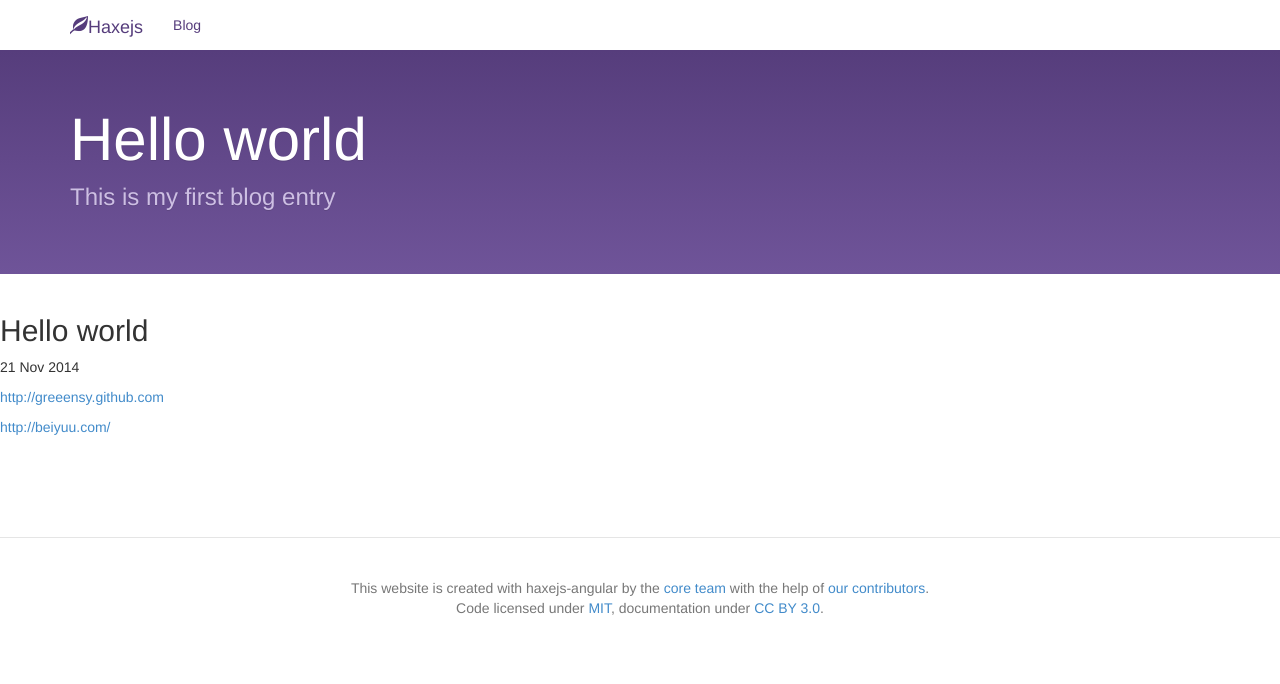
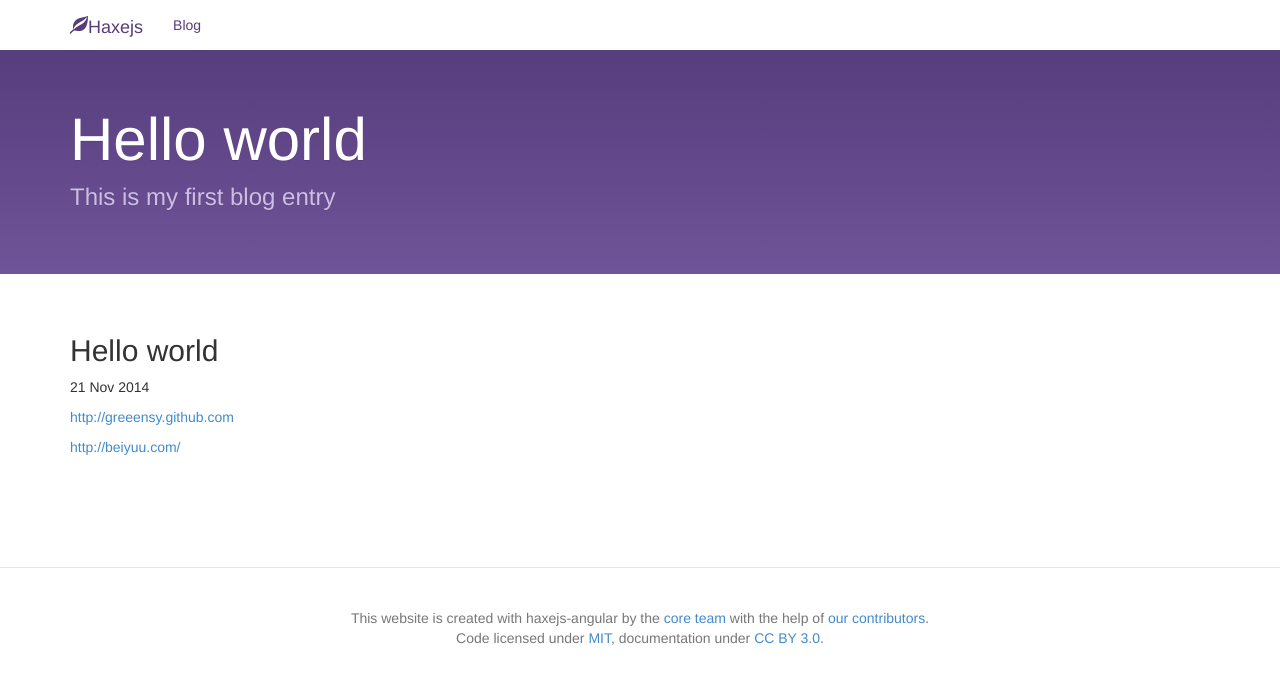
Before and after one commit to haxejs/haxejs.com, a Jekyll site: the page built from _posts/2014-11-21-hello-world.md, in a window 1280 px wide. Shown: the top 684 px of the page. Built offline with Jekyll 4.4.1, drawn with Linux system fonts in a browser that asks for light colours; Markdown is read by kramdown in place of the engine named in the settings.

Commit message:
adjust layout

```diff
--- a/_posts/2014-11-21-hello-world.md
+++ b/_posts/2014-11-21-hello-world.md
@@ -3,7 +3,10 @@ layout: default
 title: Hello world
 description: This is my first blog entry
 ---
-<h2>{{ page.title }}</h2>
-<p>{{ page.date | date_to_string }}</p>
-<p><a href="http://greeensy.github.com">http://greeensy.github.com</a></p>
-<p><a href="http://beiyuu.com/">http://beiyuu.com/</a></p>
+
+<div class="container bs-docs-container">
+	<h2>{{ page.title }}</h2>
+	<p>{{ page.date | date_to_string }}</p>
+	<p><a href="http://greeensy.github.com">http://greeensy.github.com</a></p>
+	<p><a href="http://beiyuu.com/">http://beiyuu.com/</a></p>
+</div>
--- a/blogs.html
+++ b/blogs.html
@@ -3,10 +3,11 @@ layout: default
 title: Blogs
 description: Let us talk a little about HTML5,Haxe,Angular,Cordova,Openfl and NodeJS.
 ---
-
+<div class="container bs-docs-container">
 	<p>All blogs</p>
 	<ul>
 	    {% for post in site.posts %}
 	    <li><a href="{{ post.url }}">[{{ post.date | date:  "%Y-%m-%d"  }}] -- {{ post.title }}</a></li>
 	    {% endfor %}
 	</ul>
+</div>
```
Lines whose indentation alone changed are shown as unchanged.
